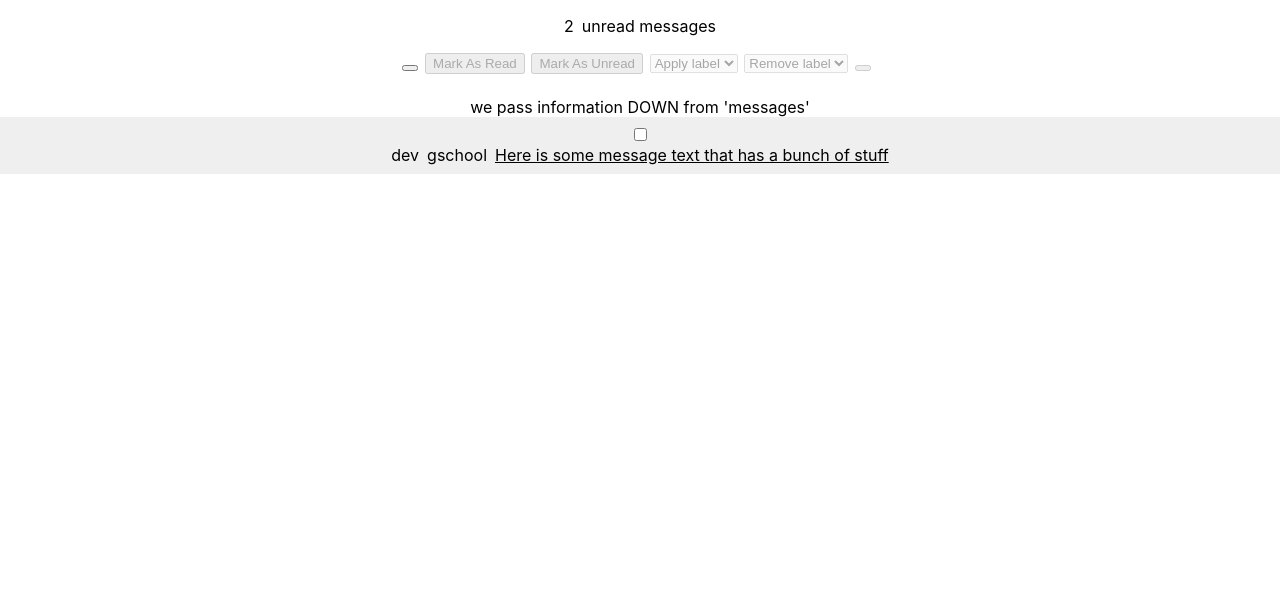
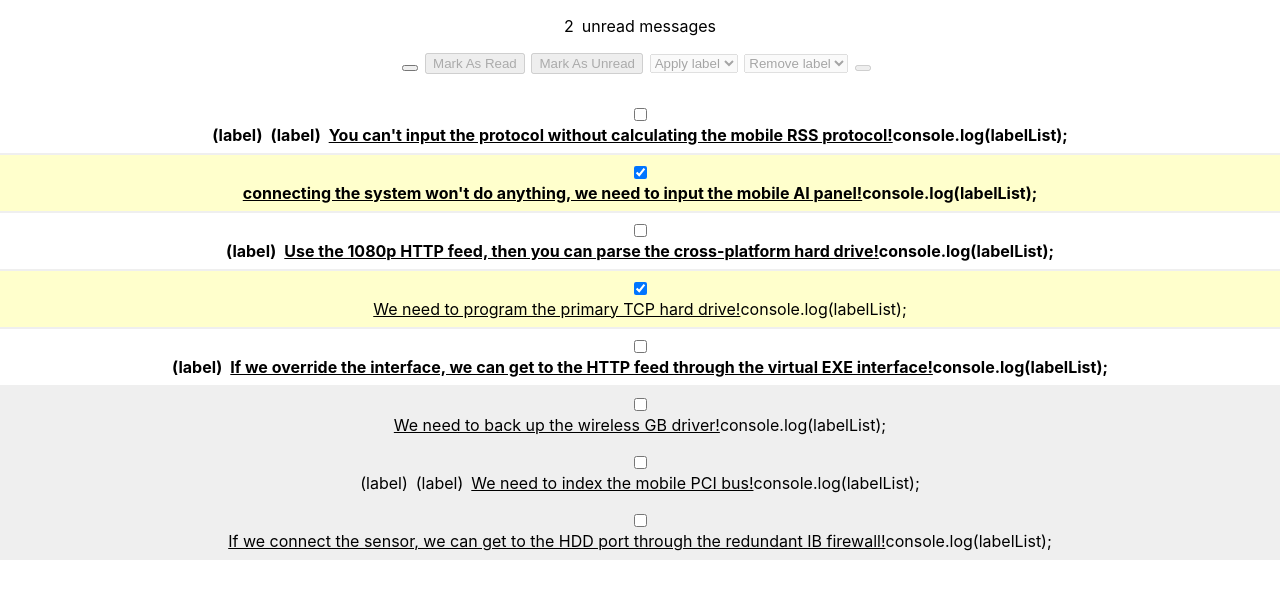
Before and after one commit to Tyler-Pritchard/react-inbox, a React (Create React App) app: page / in a window 1280 px wide. Shown: the top 598 px of the page. Built offline with nearby package versions, Linux system fonts and the light colour scheme.

Commit message:
added star stuff, select message stuff

```diff
--- a/src/App.js
+++ b/src/App.js
@@ -15,10 +15,10 @@ class App extends Component {
   //state MUST be maintained INSIDE the CLASS ^^^
 
   // "this.state.messages"(i.e. "App.state.messages") IS the array of messages
-    //it gets Component from App
+    //it gets Component from App   <-- ***I'M NOT QUITE SURE WHAT HE MEANS***
 
   state = {
-    //named "messaged" b/c that's our seed
+    //named "messages" b/c that's our seed
     messages: [
       {
         "id": 1,
@@ -81,14 +81,26 @@ class App extends Component {
     ]
   }
 
+  //as a USER, I need to STAR/UN-STAR with a FUNCTION --> create in App.js
+  //this function is a class property --> passed DOWN to "MessageList"
+  //we called the prop "userStarredMessage" and gave it the function "this.userStarredMessage"
+  //it is sent to the message list as "user"
+  userStarredMessage = () => {
+    console.log('here')
+  }
+
   render() {
     return (
       <div className="App">
         {/* put Toolbar first, b/c it's the first one */}
         <Toolbar />
-        we pass information DOWN from 'messages'
+        {/* we pass information DOWN from 'messages' */}
         <MessageList
-          message={ this.state.messages }/>
+          messages={ this.state.messages }
+          //add STAR FUNCTION
+          //*** IS "userStarredMessage" ANOTHER PROPS? IT'S CONTAINED IN CLASS, BUT NOT PART OF STATE *** */
+          userStarredMessage={ this.userStarredMessage } //  <-- this referres to "userStarredMessage" under the state data
+        />
       </div>
     );
   }
--- a/src/components/Message.js
+++ b/src/components/Message.js
@@ -4,34 +4,83 @@ import React from 'react';
 
 //functional component: pass props to it
     // ****DO ALL FUNCTIONAL COMPONENTS HAVE PROPS PASSED TO THEM?****
-        //not REQUIRED, but pointless to not have them b/c you could just make ONE item instead of a template for many items and producing one.
+        //not REQUIRED, but pointless to not have them b/c you could just make ONE item (instead of a template for many items) and producing one.
 
 
 //all of this will be passed to MessageList as Message (in the <Message />)
 
 //  **** WHY DO WE USE "const Message = (props) => {" instead of "class ____ extends Component {"
-//     -IS IT BECAUSE IT IS A FUNCTIONAL COMPONENT??
+//     -IS IT BECAUSE IT IS A FUNCTIONAL COMPONENT?? ----- YES.
 
-const Message = (props) => {
+
+//deconstruct props to point directly to message;
+//refactor "<div className={`row message ${message.readrefactor..."   --->   "${message.read ?..."  use ES6
+// const Message = (props) => {
+    //*** ES6 QUESTION: WHY COMMAS ON "const Message" */
+    //"userStarredMessage is our function"
+const Message = ({ message, userStarredMessage }) => {
+    //set labels to label list for access
+    let labelList = message.labels.map( ( label, index ) => {
+        return (
+
+            // copied from down-code label line. replace "dev" with "(label)"
+            <span className="label label-warning">(label)</span>
+            //then use "labelList" in label className
+        )
+    }   )
+
     return (
-        <div className="row message read">
-            <div className="col-xs-1">
-                <div className="row">
-                    <div className="col-xs-2">
-                        <input type="checkbox" />
+        //this line cannot default the message to "read"... refactor to take variable(ie, props.message) using ES6; Use a boolean value(which corresponds to the props.message.read in App array) to set the default value of read status --->
+        // <div className="row message read"> ----->
+        //add message highlight using "message.selected" ternary
+        <div
+            className={`row message ${message.read  ? 'read' : 'unread' } ${ message.selected ? 'selected' : ''} `}
+        >
+            <div
+                className="col-xs-1"
+            >
+                <div
+                    className="row"
+                >
+                    <div
+                        className="col-xs-2"
+                    >
+                        {/* set checked status of messages; array in App has some values == true, others non-existent */}
+                        <input
+                            type="checkbox"
+                            checked={ message.selected }
+                            />
                     </div>
-                    <div className="col-xs-2">
-                        <i className="star fa fa-star"></i>
+                    <div
+                        className="col-xs-2"
+                        >
+                        {/* set starred status to correspond to array in App(ie. "message.starred").  If "true" --> do nothing/'', else, add star/'-o' */}
+                        <i
+                            className={`star fa fa-star${ message.starred ? '' : '-o' }`}
+                            //onClick, we use userStarredMessage, but we have to run it.  Give it the arguement "message"
+                            onClick={ () => userStarredMessage( message ) }
+                        ></i>
                     </div>
                 </div>
             </div>
-            <div className="col-xs-11">
-                <span className="label label-warning">dev</span>
-                <span className="label label-warning">gschool</span>
+            <div
+                className="col-xs-11"
+            >
+                {/* labels comes down as an array value in message. assigned to variable labelList up-code.  Move "dev" label up-code into labelList, replace "dev" with "(label)". */}
+                {/* <span className="label label-warning">dev</span> */}
+
+                {/* delete gschool label */}
+                {/* <span className="label label-warning">gschool</span> */}
+
+                {/* use labelList created below the Message assignment up-code */}
+                {labelList}
                 <a href="http://www.tylerrobertpritchard.com">
-                    Here is some message text that has a bunch of stuff
+                    {/* Here is some message text that has a bunch of stuff */}
+                {message.subject}
                 </a>
+                console.log(labelList);
             </div>
+
         </div>
     )
 }
--- a/src/components/MessageList.js
+++ b/src/components/MessageList.js
@@ -10,13 +10,30 @@ import Message from './Message'
 class MessageList extends Component {
 
     render() {
-        console.log(this.props.messages)
+        // console.log(this.props.messages)
+            //set MessageList to do something with this.props.messages
+                // --> build an array of messages w/ ^^^
+
+        let MessageList =  this.props.messages.map( ( message, index ) => {
+            //data is taken from the array in App, then passed DOWN to <Messages /> in App, then the data is received in MessageList through PROPS because it extends App
+            //build an array of MESSAGE COMPONENTS using the data from App
+            return (
+                <Message
+                    key={index}
+                    message={message}
+                    //add the star function as props from Message
+                    //cannot use "message" b/c "message" refers to the state data
+                    //the information is taken from props
+                    userStarredMessage={this.props.userStarredMessage}
+                />
+            )
+        } )
     //use "Message: With Labels" from Inbox Style Guide because it has the most on it
 
         return (
             <div>
-                {/* Message === only one message so far */}
-                <Message />
+                {/* Message === only one message so far; --> later moved up to render function */}
+                {MessageList}
             </div>
         )
     }
```
